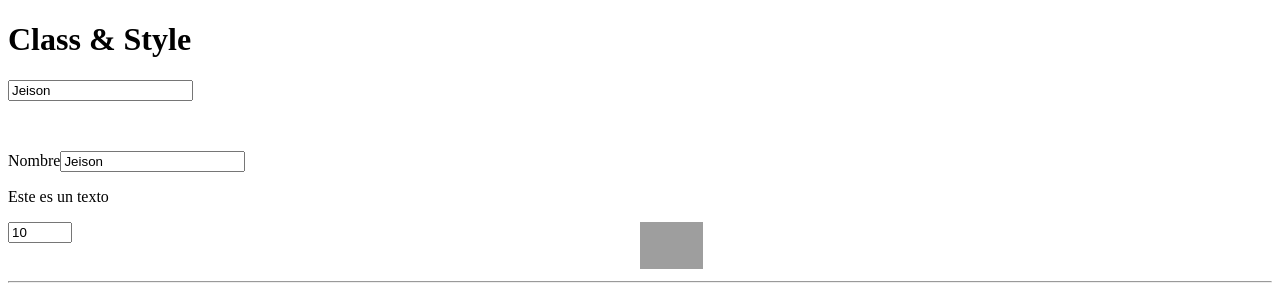
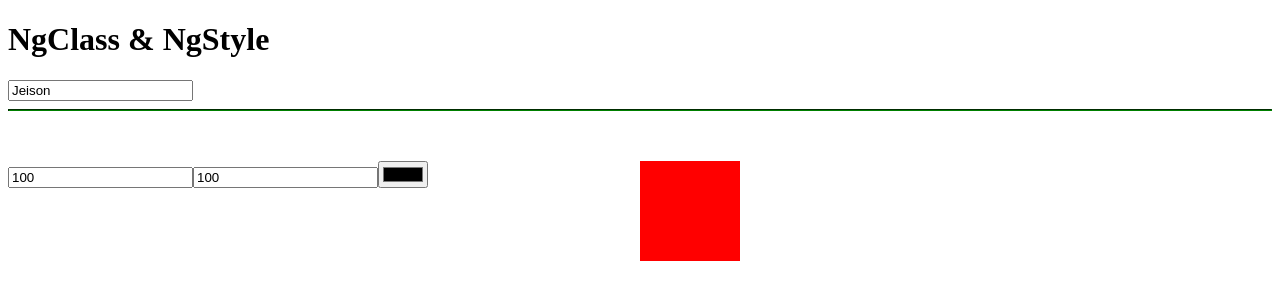
Before and after one commit to 5akusei/jk_store, an Angular app: page / in a window 1280 px wide. Shown: the top 287 px of the page. Built offline with nearby package versions, Linux system fonts and the light colour scheme; grey boxes are pictures that could not be loaded.

Commit message:
Playing - NgClass & NgStyles

```diff
--- a/src/app/app.component.html
+++ b/src/app/app.component.html
@@ -1,3 +1,30 @@
+<h1>NgClass & NgStyle</h1>
+<input type="text" required #nameInput4="ngModel" [(ngModel)]="person.name" />
+<hr class="line-error"
+  [ngClass]="{
+    'valid': nameInput4.valid,
+    'invalid':  nameInput4.invalid
+  }"
+  />
+<p class="message-error" [class.invalid]="nameInput4.invalid">
+  El campo es requerido
+</p>
+<div class="styles">
+  <div>
+    <input type="number" [(ngModel)]="box.width" />
+    <input type="number" [(ngModel)]="box.height" />
+    <input type="color" [(ngModel)]="box.background" />
+  </div>
+  <div>
+    <div [ngStyle]="{
+      'width.px': box.width,
+      'height.px': box.height,
+      'background-color': box.background,
+      'display': 'block'
+    }"></div>
+  </div>
+</div>
+
 <!-- Modificando clases dinamicamente -->
 <h1>Class & Style</h1>
 <input type="text" required #nameInput2="ngModel" [(ngModel)]="person.name" />
--- a/src/app/app.component.scss
+++ b/src/app/app.component.scss
@@ -15,6 +15,17 @@
     h2, p {
       margin: 0;
     }
+  }
+}
+
+.line-error {
+  height: 0;
+  border-bottom: 1px solid;
+  &.invalid {
+    border-color: red;
+  }
+  &.valid {
+    border-color: green;
   }
 }
 
--- a/src/app/app.component.ts
+++ b/src/app/app.component.ts
@@ -9,17 +9,31 @@
 })
 export class AppComponent {
   widthImg = 10;
+
   name = 'Jeison';
+
   age = 18;
+
   img = 'https://www.w3schools.com/howto/img_avatar.png';
+
   btnDisabled = true;
+
   person = {
     name: 'Jeison',
     age: 18,
     avatar: 'https://www.w3schools.com/howto/img_avatar.png'
   }
+
   names: string[] = ['Jei', 'Juli', 'Santi'];
+
   newName = '';
+
+  box = {
+    width: 100,
+    height: 100,
+    background: 'red'
+  };
+
   products: Product[] = [
     {
       name: 'EL mejor juguete',
```
